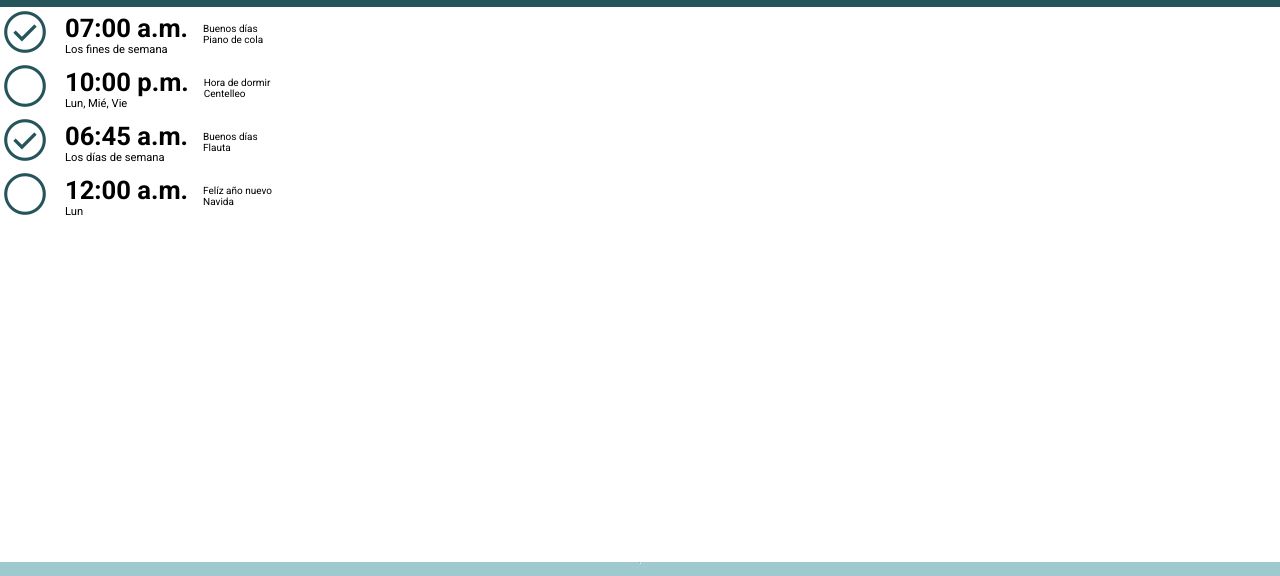
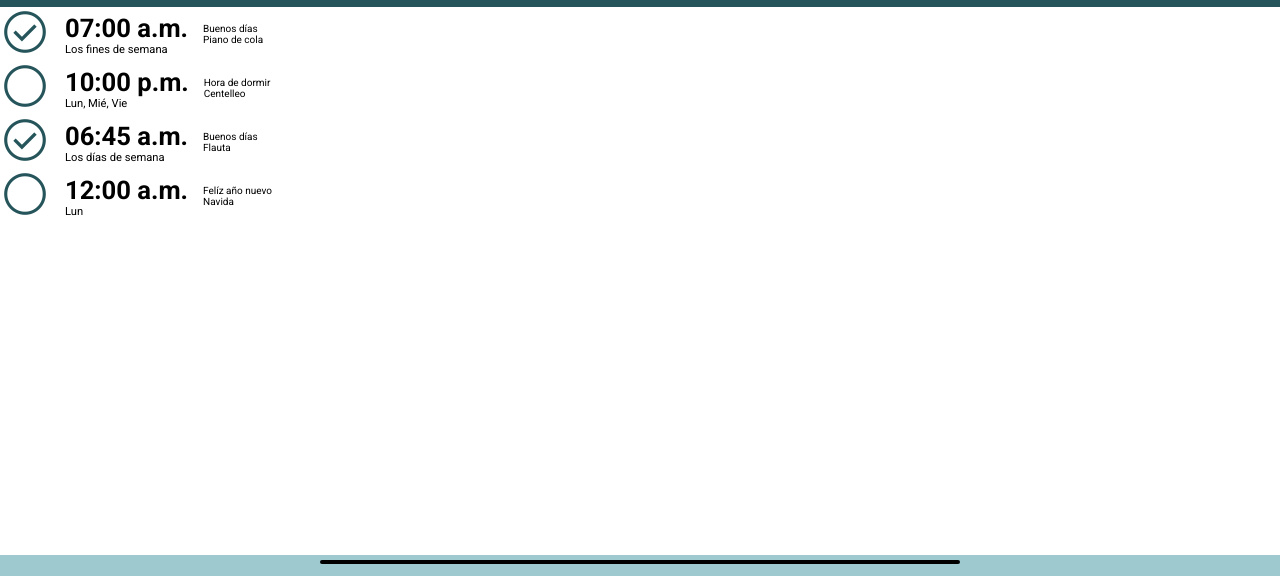
Before and after one commit to dafermiso/TripTime-webapp, a plain HTML site: page index.html in a window 1280 px wide. Shown: the part 146-722 px from the top of the page. Drawn offline with nearby package versions, Linux system fonts and the light colour scheme.

Commit message:
insertar linea horizontal en el footer

```diff
--- a/index.html
+++ b/index.html
@@ -122,7 +122,7 @@
 
   <!-- Inicio sección pie de página -->
   <footer class="contendor contenedor-footer">
-    <div><hr></div>
+    <div class="line"></div>
     <div class="redes-sociales">
       <a href="#"><img src="./assets/facebook.svg" alt=""></a>
       <a href="#"><img src="./assets/twitter-alt-circle.svg" alt=""></a>
--- a/style.css
+++ b/style.css
@@ -217,6 +217,9 @@ section.contenedor-alarmas .alarma i:hover, .hora-alarma:hover, .detalle:hover {
 
 
 /** Inicio seccion pie de página  */
+
+
+
 footer.contenedor-footer {
   width: 100%;
   background-color: var(--color-tres);
@@ -231,6 +234,15 @@ footer.contenedor-footer {
   gap: 15px;
 }
 
+footer.contenedor-footer .line {
+  width: 50%;
+  height: 1px;
+  background-color: var(--color-fondo);
+  border: 2px solid var(--color-fondo);
+  border-radius: 50px;
+  margin-top: 5px;
+}
+
 footer.contenedor-footer .redes-sociales img {
   width: 25px;
   margin: 6px;
```
